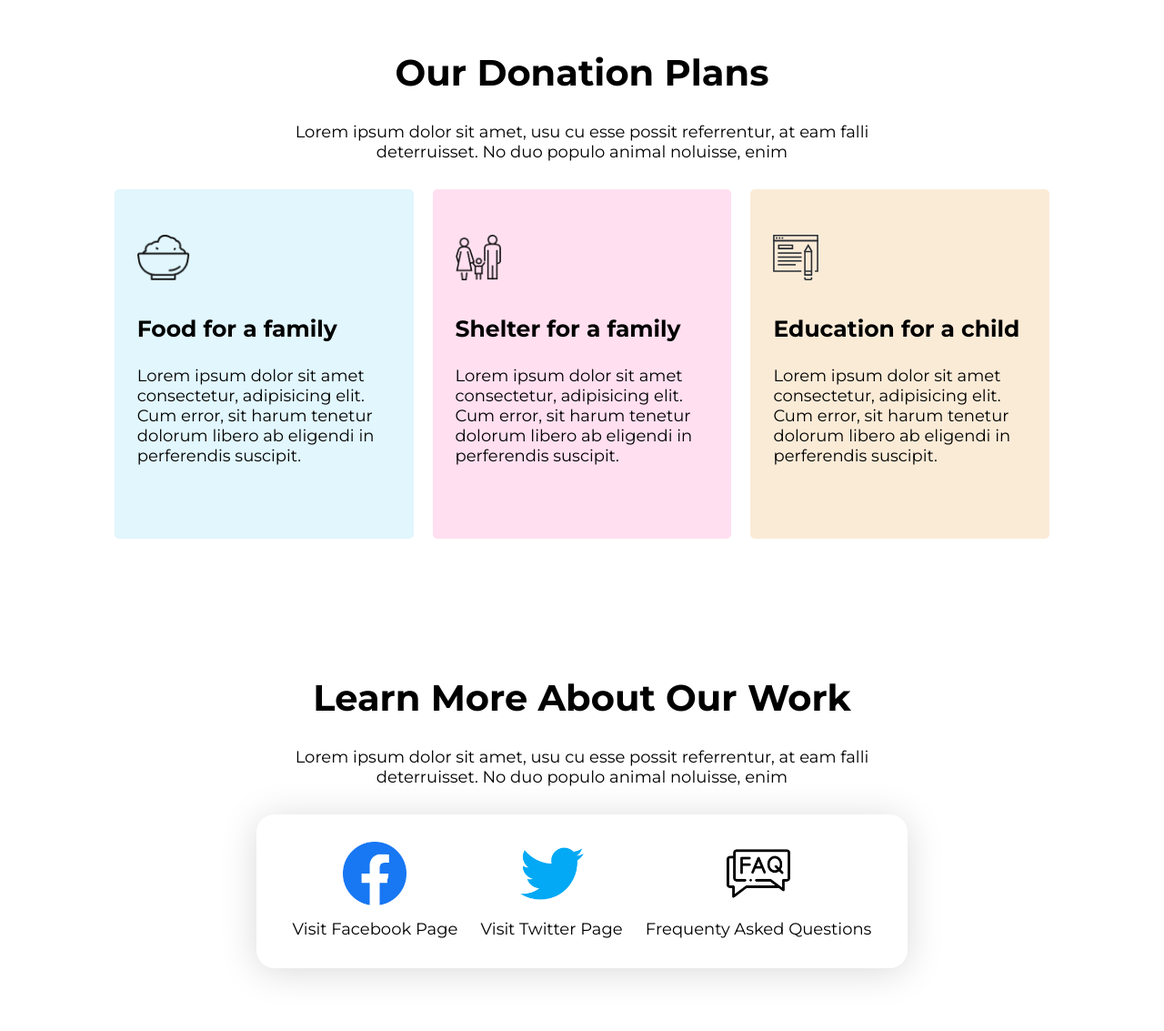
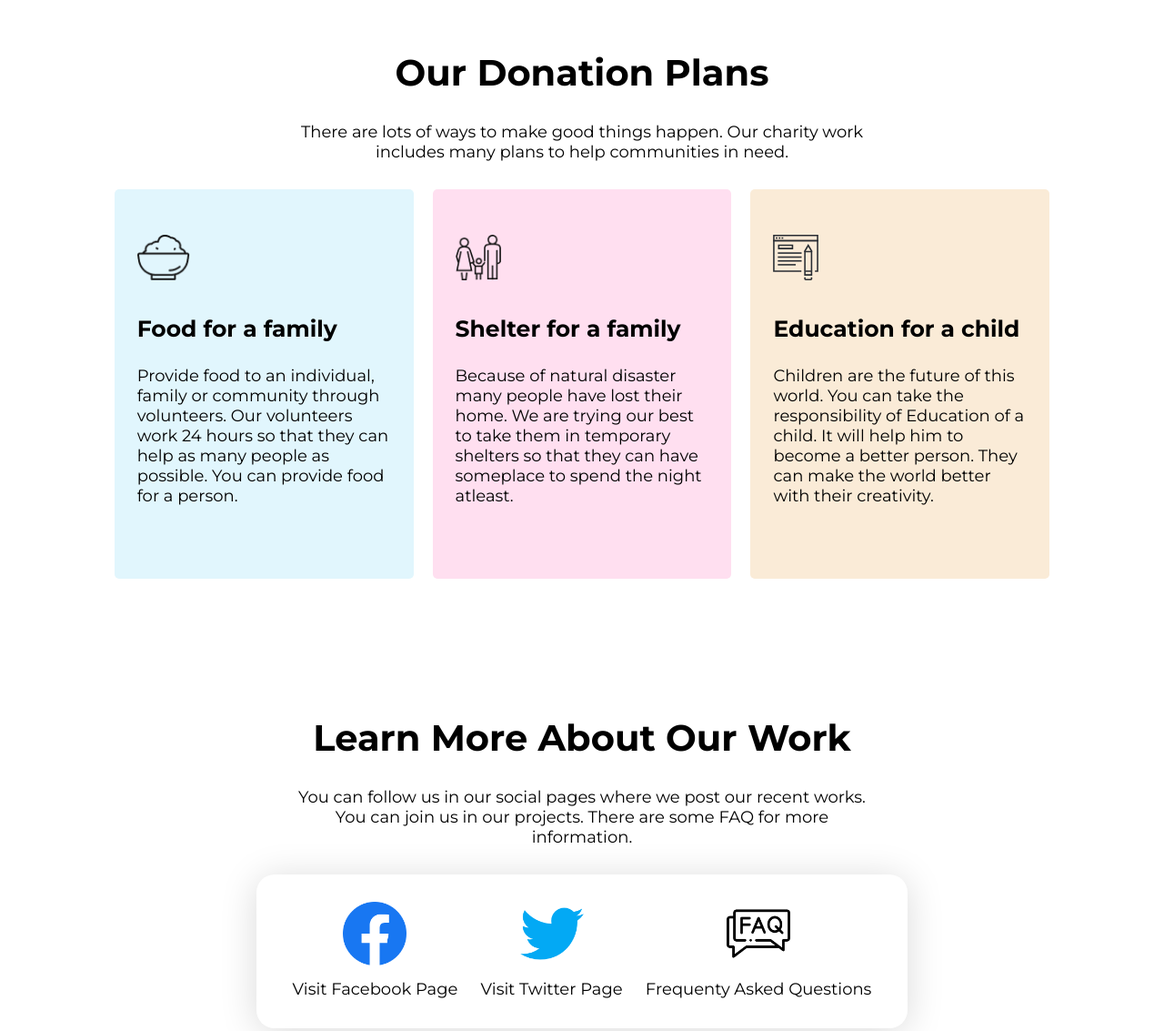
Before and after one commit to sanzida-a/donate-today, a plain HTML site: page index.html in a window 1280 px wide. Shown: the part 1480-2613 px from the top of the page at 91% size. Drawn offline with Linux system fonts and the light colour scheme.

Commit message:
Final v3

```diff
--- a/index.html
+++ b/index.html
@@ -13,12 +13,12 @@
 <body>
     <section class="top-container">
         <h1 class="extra-padding">Let’s Help Those Who Are More In Need</h1>
-        <p class="description extra-padding">Lorem ipsum dolor sit amet, usu cu esse possit referrentur, at eam falli deterruisset. No duo populo animal noluisse, enim</p>
+        <p class="description extra-padding">Your donation can save someone's life. There are people suffering from natural disaster,poverty and pandamic. Do something incredible today.</p>
         <a class="link-button" href="">Donate Now</a>
     </section>
     <section>
         <h3>Donate Today</h3>
-        <p class="description extra-padding">Lorem ipsum dolor sit amet, usu cu esse possit referrentur, at eam falli deterruisset. No duo populo animal noluisse, enim</p>
+        <p class="description extra-padding">Make a difference today. Donate now and become a part of our goodwill charity.</p>
         <div class="input-button">
             <input type="button" value="100tk">
             <input id="highlight" type="button" value="200tk">
@@ -32,33 +32,33 @@
     </section>
     <section>
         <h3>Our Donation Plans</h3>
-        <p class="description extra-padding">Lorem ipsum dolor sit amet, usu cu esse possit referrentur, at eam falli deterruisset. No duo populo animal noluisse, enim</p>
+        <p class="description extra-padding">There are lots of ways to make good things happen. Our charity work includes many plans to help communities in need.</p>
         <div class="card-container">
             <div class="card" id = "card-color1">
                 <img class="card-img" src="icons/food.png" alt="food">
                 <div class="card-text">
                     <h4>Food for a family</h4>
-                    <p class="description">Lorem ipsum dolor sit amet consectetur, adipisicing elit. Cum error, sit harum tenetur dolorum libero ab eligendi in perferendis suscipit.</p>
+                    <p class="description">Provide food to an individual, family or community through volunteers. Our volunteers work 24 hours so that they can help as many people as possible. You can provide food for a person.</p>
                 </div>
             </div>
             <div class="card" id="card-color2">
                 <img class="card-img" src="icons/shelter.png" alt="food">
                 <div class="card-text">
                     <h4>Shelter for a family</h4>
-                    <p class="description">Lorem ipsum dolor sit amet consectetur, adipisicing elit. Cum error, sit harum tenetur dolorum libero ab eligendi in perferendis suscipit.</p>
+                    <p class="description">Because of natural disaster many people have lost their home. We are trying our best to take them in temporary shelters so that they can have someplace to spend the night atleast.</p>
                 </div>
             </div>
             <div class="card" id="card-color3">
                 <img class="card-img" src="icons/icon4.svg" alt="food">
                 <div class="card-text">
                     <h4>Education for a child</h4>
-                    <p class="description">Lorem ipsum dolor sit amet consectetur, adipisicing elit. Cum error, sit harum tenetur dolorum libero ab eligendi in perferendis suscipit.</p>
+                    <p class="description">Children are the future of this world. You can take the responsibility of Education of a child. It will help him to become a better person. They can make the world better with their creativity.</p>
                 </div>
             </div>
     </section>
     <section>
         <h3>Learn More About Our Work</h3>
-        <p class="description extra-padding">Lorem ipsum dolor sit amet, usu cu esse possit referrentur, at eam falli deterruisset. No duo populo animal noluisse, enim</p>
+        <p class="description extra-padding">You can follow us in our social pages where we post our recent works. You can join us in our projects. There are some FAQ for more information.</p>
         <div class="social-container">
             <div class = "social">
                 <a target="_blank" href="https://www.facebook.com/"> <img alt="Facebook page" src="icons/facebook.png" width="70" height="70"></a>
@@ -75,8 +75,8 @@
         </div>
     </section>
     <section>
-        <h3>Our Donation Plans</h3>
-        <p class="description extra-padding">Lorem ipsum dolor sit amet, usu cu esse possit referrentur, at eam falli deterruisset. No duo populo animal noluisse, enim</p>
+        <h3>Get Updates</h3>
+        <p class="description extra-padding">Subscribe to our newsletter to get regular updates from us about our campains and community service.</p>
         <div class="email-container">
             <form action="">
                 <input id ="email-text" type="email" id="email" name="email" placeholder="Email">
--- a/style.css
+++ b/style.css
@@ -94,6 +94,7 @@ hr{
     display: block;
     align-items: center;
     text-align: left;
+    width:33%;
     border-radius: 5px;
     margin-left: 1%;
     margin-right: 1%;
```
